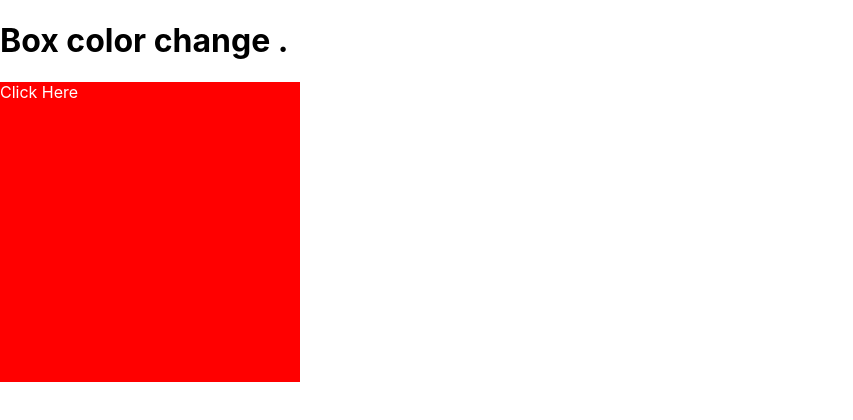
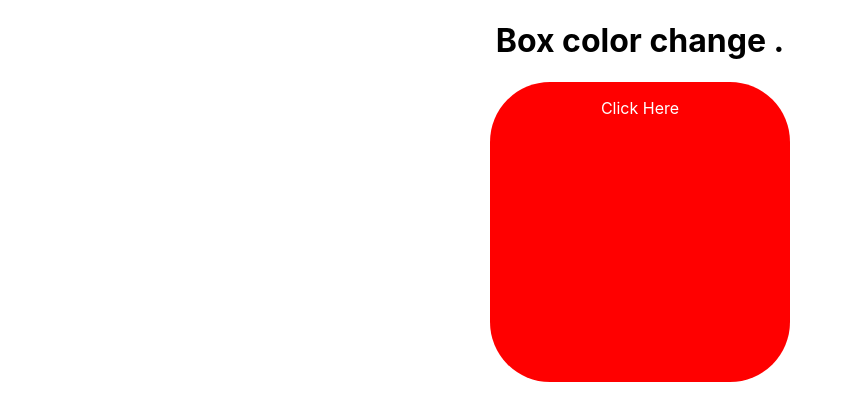
Before and after one commit to dev-sionejoseph/React-Box-Color, a React (Create React App) app in the folder box-color/: page / in a window 1280 px wide. Shown: the top 420 px of the page, without its empty margins (0-853 px from the left). Built offline with nearby package versions, Linux system fonts and the light colour scheme.

Commit message:
so much fun

```diff
--- a/box-color/src/App.css
+++ b/box-color/src/App.css
@@ -1,6 +1,16 @@
+.App{
+  display: flex;
+  justify-content: center;
+  align-items: center;
+  flex-direction: column;
+  text-align: center;
+}
+
 .colorBox {
   width: 300px;
   height: 300px;
   transition: 0.3s;
   color: white;
+  text-align: center;
+  border-radius: 20%;
 }
--- a/box-color/src/App.js
+++ b/box-color/src/App.js
@@ -19,15 +19,15 @@ export default class App extends Component {
 
   onChange = (e) => {
 
-
+    // added this variable just to simplify syntax
     let num = this.state.clickCounter;
 
     this.setState({
-      clickCounter: this.state.clickCounter < 5 ? this.state.clickCounter+=1 : this.state.clickCounter = 0,
-      color: this.colorArray
+      clickCounter: num < 5 ? num+=1 : num = 0,  //this statement checks if counter is less than 5. if so, it increments
+      color: this.colorArray[num]  //use variable num as an iterator through color array.
     })
 
-    console.log("click counter ===> ", this.state.clickCounter)
+    console.log("click counter ===> ", num)
   }
 
   render() {
@@ -35,7 +35,7 @@ export default class App extends Component {
       <div className="App">
         <h1> Box color change .</h1>
         <div              className="colorBox"
-        style={{backgroundColor: this.colorArray[this.state.clickCounter]}}
+        style={{backgroundColor: this.state.color}}
         onClick={this.onChange}
         >
         <p>Click Here</p>
```
